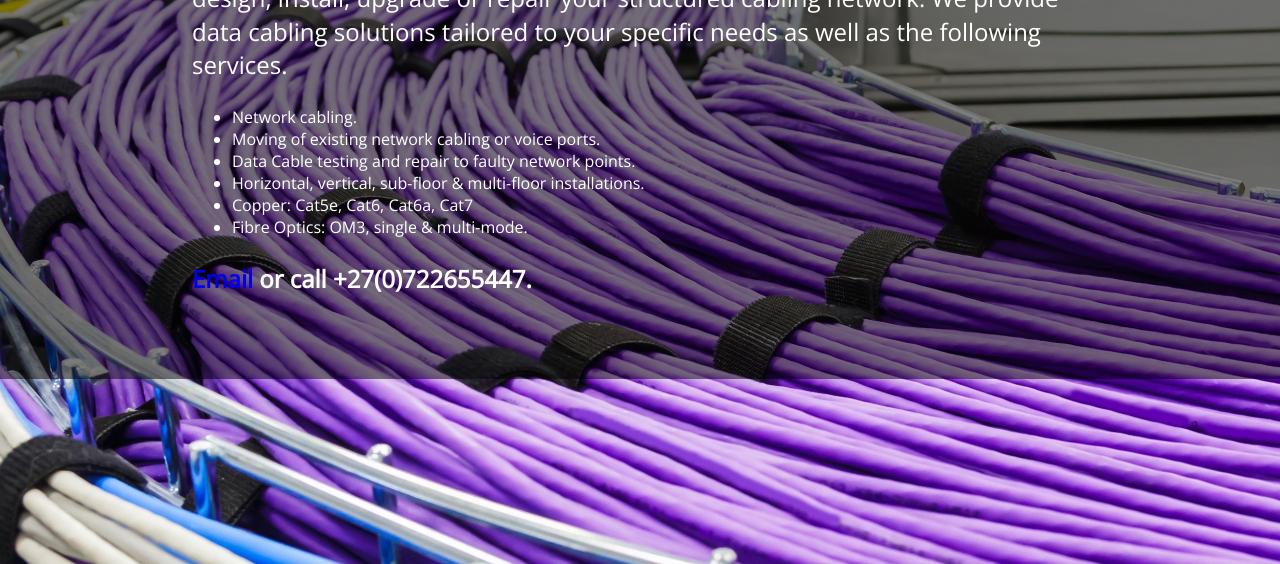
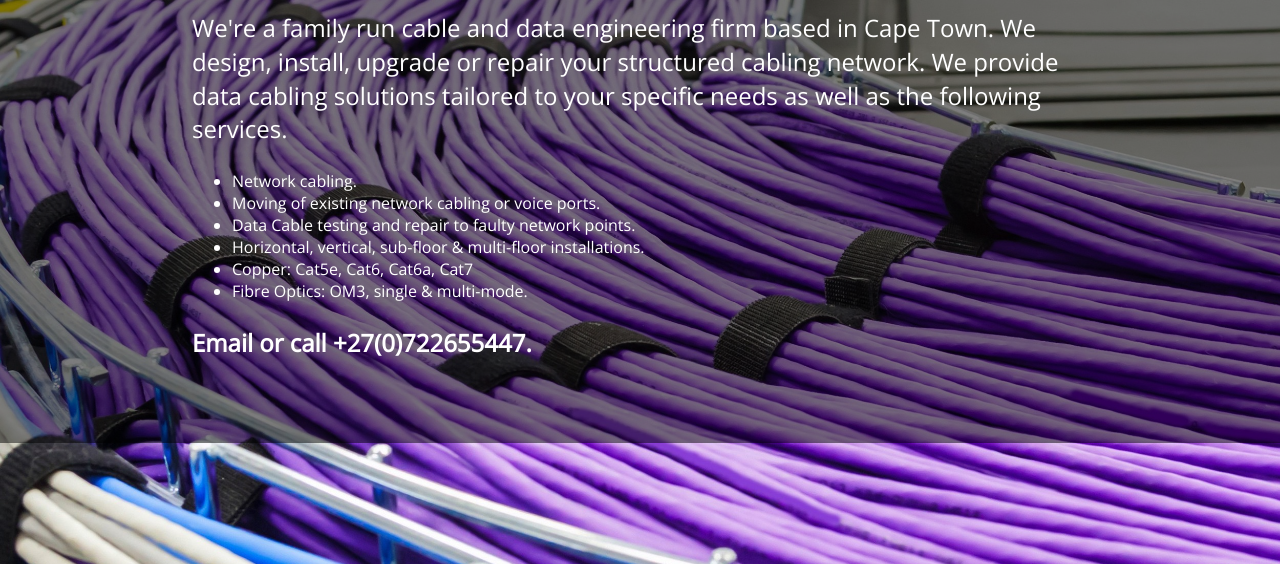
Before and after one commit to dataflowdigital/dataflowdigital.github.io, a plain HTML site: page index.html in a window 1280 px wide. Shown: the part 236-800 px from the top of the page. Drawn offline with nearby package versions, Linux system fonts and the light colour scheme.

Commit message:
Update style.css

```diff
--- a/css/style.css
+++ b/css/style.css
@@ -20,6 +20,7 @@ nav ul li, footer ul li {
 }
 a {
     text-decoration: none;
+    color: white;
 }
 a:hover {
     text-decoration: underline;
@@ -50,4 +51,5 @@ ul.posts li {
 .container {
     padding: 5% 15%;
     background: rgba(0, 0, 0, 0.5) none repeat scroll 0% 0%;
+    margin: 5% 0;
 }
```
